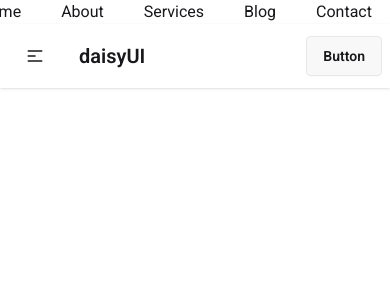
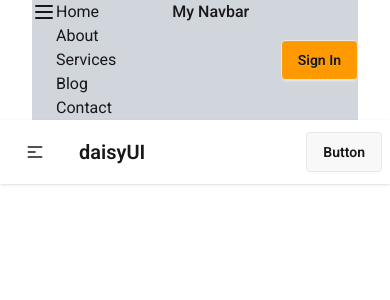
Before and after one commit to Srabonti721/tailwind-font-daisy-add, a React (Vite) app: page /contact in a window 390 px wide. Shown: the top 300 px of the page. Built offline with nearby package versions, Linux system fonts and the light colour scheme.

Commit message:
hied navbar data

```diff
--- a/src/Components/Navbar/Link.jsx
+++ b/src/Components/Navbar/Link.jsx
@@ -2,7 +2,7 @@ import React from 'react';
 
 const Link = ({route}) => {
     return (
- <li className='mr-10'>
+ <li className='mr-10  hover:text-blue-500'>
     <a href={route.path}>{route.name}</a>
  </li>
 
--- a/src/Components/Navbar/Navbar.jsx
+++ b/src/Components/Navbar/Navbar.jsx
@@ -1,5 +1,6 @@
-import React from 'react';
+import React, { useState } from 'react';
 import Link from './link';
+import { Menu, X } from 'lucide-react';
 const navigationData = [
     {
         id: 1,
@@ -28,15 +29,31 @@ const navigationData = [
     }
 ];
 const Navbar = () => {
+    const [open, setOpen] = useState(false);
+    const links = navigationData.map(route => <Link route={route}></Link>)
 
     return (
 
-        <nav>
-<ul className='flex justify-center'>
+        <nav className='flex justify-between items-center bg-gray-300 mx-8 hover:bg-blue-50'>
+            <span className='flex' onClick={() => setOpen(!open)}>
                 {
-        navigationData.map(route=><Link route={route}></Link>)
+                    open ? <X className='md:hidden'></X> : <Menu className='md:hidden' ></Menu>
+                }
+<ul className='md:hidden'>
+{
+    links
 }
 </ul>
+
+                <h1 className=' ml-4 not-last:text-xl font-medium'>My Navbar</h1>
+            </span>
+
+            <ul className=' md:flex justify-center hidden'>
+                {
+                    links
+                }
+            </ul>
+            <button className='btn hover:bg-blue-500 bg-amber-500'>Sign In</button>
 
 
 
```
Lines whose indentation alone changed are shown as unchanged.
